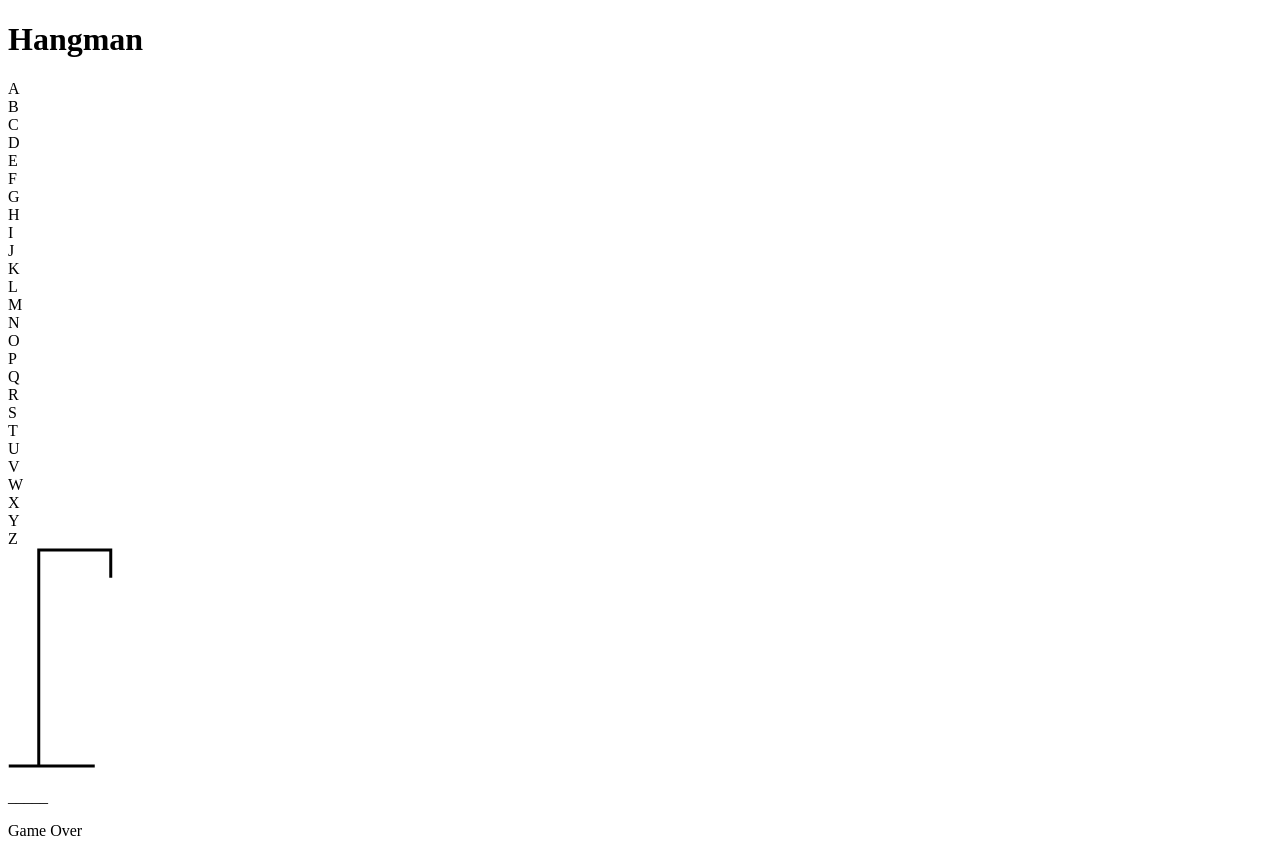
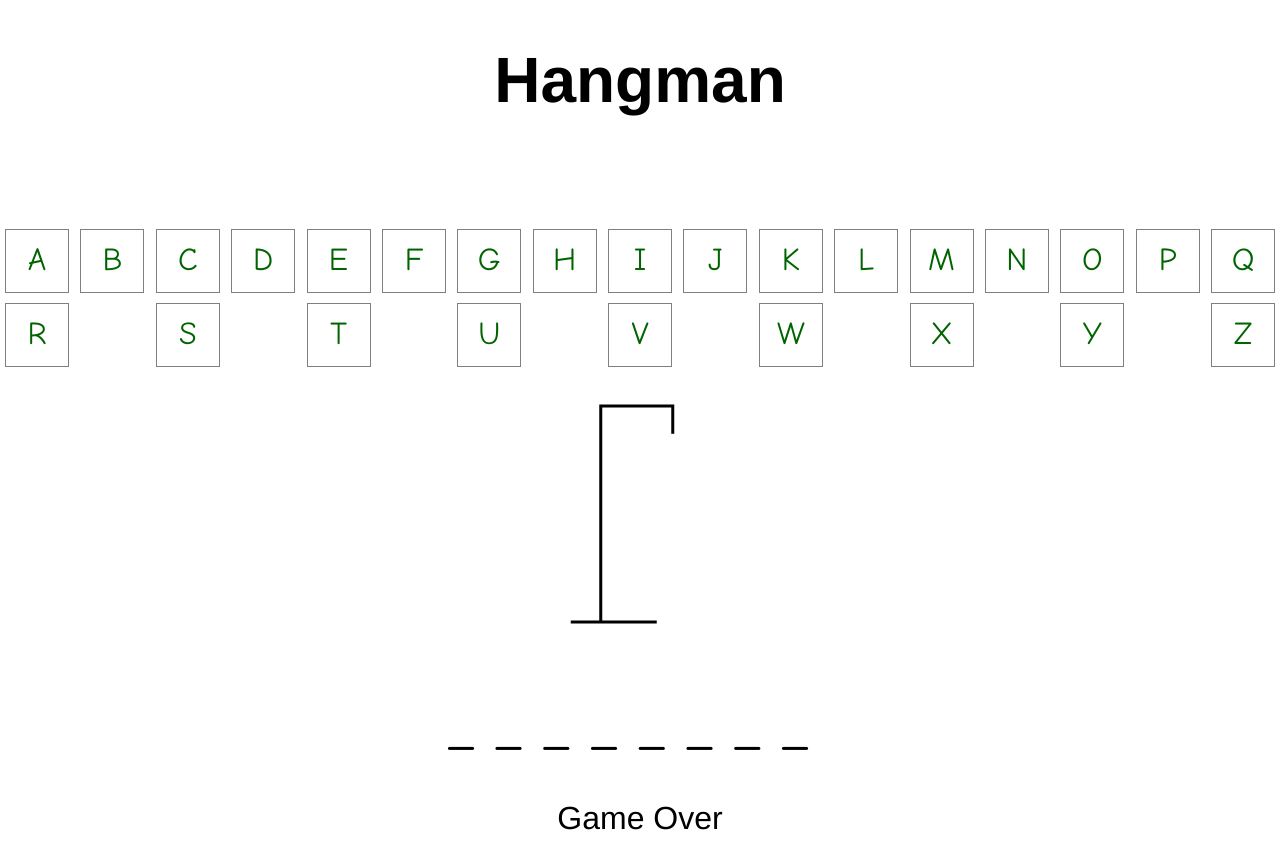
Before and after one commit to saeedjoulaei/hangman-game, a plain HTML site: page index.html in a window 1280 px wide. Drawn offline with Linux system fonts and the light colour scheme.

Commit message:
style added

```diff
--- a/index.html
+++ b/index.html
@@ -40,7 +40,7 @@
       <img src="./assets/hangman0.png" alt="hangman" />
     </section>
     <section id="clue">
-      <p>_____</p>
+      <p>________</p>
     </section>
     <section id="gameover">Game Over</section>
     <script src="/script.js"></script>
--- a/style.css
+++ b/style.css
@@ -0,0 +1,76 @@
+* {
+  box-sizing: border-box;
+}
+
+html {
+  height: 100%;
+  margin: 0;
+}
+
+body {
+  margin: 0;
+  display: grid;
+  grid-template-rows: 6em auto 300px 6rem 2rem;
+  align-content: flex-start;
+  height: 100%;
+  text-align: center;
+  font-size: 2rem;
+  font-family: Helvetica, Arial, sans-serif;
+}
+
+h1 {
+  text-align: center;
+}
+
+#letters {
+  display: flex;
+  flex-wrap: wrap;
+  justify-content: space-between;
+  margin: 1em 0;
+  font-family: "Comic Sans MS", sans-serif;
+}
+
+#letters div {
+  margin: 5px;
+  padding-top: 0.5em;
+  border: 1px solid gray;
+  color: darkgreen;
+  width: 2em;
+  height: 2em;
+  line-height: 0.9;
+  overflow: hidden;
+}
+
+#letters div:hover {
+  background-color: palegreen;
+}
+
+#clue p {
+  margin: 0;
+  font-size: 3rem;
+  letter-spacing: 0.5em;
+  font-family: "Comic Sans MS", sans-serif;
+}
+
+/*
+ This class will grey out the letters as they are used.
+ Just add the class "used".
+ */
+#letters div.used {
+  background-color: lightgray;
+  opacity: 0.5;
+}
+
+section#image {
+  text-align: center;
+}
+
+/*
+ Display the message when the game is over.
+ Hide it at the beginning.
+ */
+section#gameover p {
+  text-align: center;
+  font-size: 1rem;
+  display: none;
+}
```
